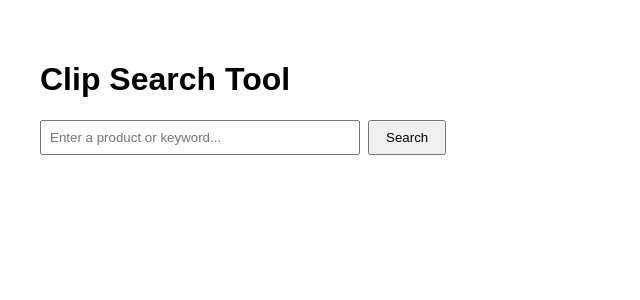
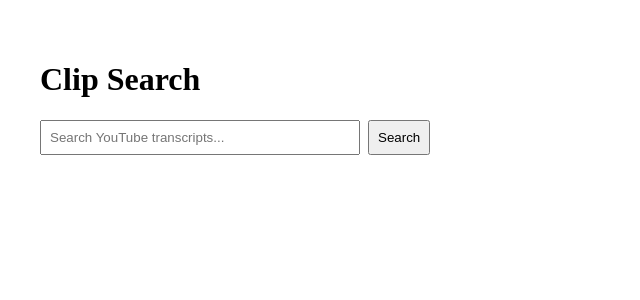
Before and after one commit to Crevista/Clipsearch, a Next.js app: page /clip-search in a window 1280 px wide. Shown: the top 300 px of the page, without its empty margins (0-640 px from the left). Built offline with nearby package versions, Linux system fonts and the light colour scheme.

Commit message:
Update clip-search.js

```diff
--- a/pages/clip-search.js
+++ b/pages/clip-search.js
@@ -1,50 +1,46 @@
-import { useState } from "react";
+import { useState } from 'react';
 
 export default function ClipSearch() {
-  const [query, setQuery] = useState("");
+  const [query, setQuery] = useState('');
   const [results, setResults] = useState([]);
   const [loading, setLoading] = useState(false);
 
   const handleSearch = async () => {
     if (!query) return;
     setLoading(true);
-    const res = await fetch(`/api/transcript?query=${encodeURIComponent(query)}`);
-    const data = await res.json();
-    setResults(data.matches || []);
+    try {
+      const response = await fetch(`https://yt.lemnoslife.com/noKey/search?query=${encodeURIComponent(query)}`);
+      const data = await response.json();
+      setResults(data.items || []);
+    } catch (error) {
+      console.error('Error fetching data:', error);
+    }
     setLoading(false);
   };
 
   return (
-    <div style={{ padding: "2rem", fontFamily: "sans-serif" }}>
-      <h1>Clip Search Tool</h1>
+    <div style={{ padding: '2rem' }}>
+      <h1>Clip Search</h1>
       <input
         type="text"
-        placeholder="Enter a product or keyword..."
+        placeholder="Search YouTube transcripts..."
         value={query}
         onChange={(e) => setQuery(e.target.value)}
-        style={{ padding: "0.5rem", width: "300px", marginRight: "0.5rem" }}
+        style={{ padding: '0.5rem', width: '300px' }}
       />
-      <button onClick={handleSearch} style={{ padding: "0.5rem 1rem" }}>
-        Search
+      <button onClick={handleSearch} style={{ padding: '0.5rem', marginLeft: '0.5rem' }}>
+        {loading ? 'Searching...' : 'Search'}
       </button>
 
-      {loading && <p>Searching...</p>}
-
-      {results.length > 0 && (
-        <ul style={{ marginTop: "1rem" }}>
-          {results.map((match, idx) => (
-            <li key={idx}>
-              <a
-                href={`https://www.youtube.com/watch?v=${match.videoId}&t=${Math.floor(match.start / 1000)}s`}
-                target="_blank"
-                rel="noopener noreferrer"
-              >
-                [{(match.start / 1000).toFixed(0)}s] {match.text}
-              </a>
-            </li>
-          ))}
-        </ul>
-      )}
+      <div style={{ marginTop: '2rem' }}>
+        {results.map((result, index) => (
+          <div key={index} style={{ marginBottom: '1rem' }}>
+            <a href={`https://www.youtube.com/watch?v=${result.id.videoId}`} target="_blank" rel="noopener noreferrer">
+              {result.snippet.title}
+            </a>
+          </div>
+        ))}
+      </div>
     </div>
   );
 }
```
